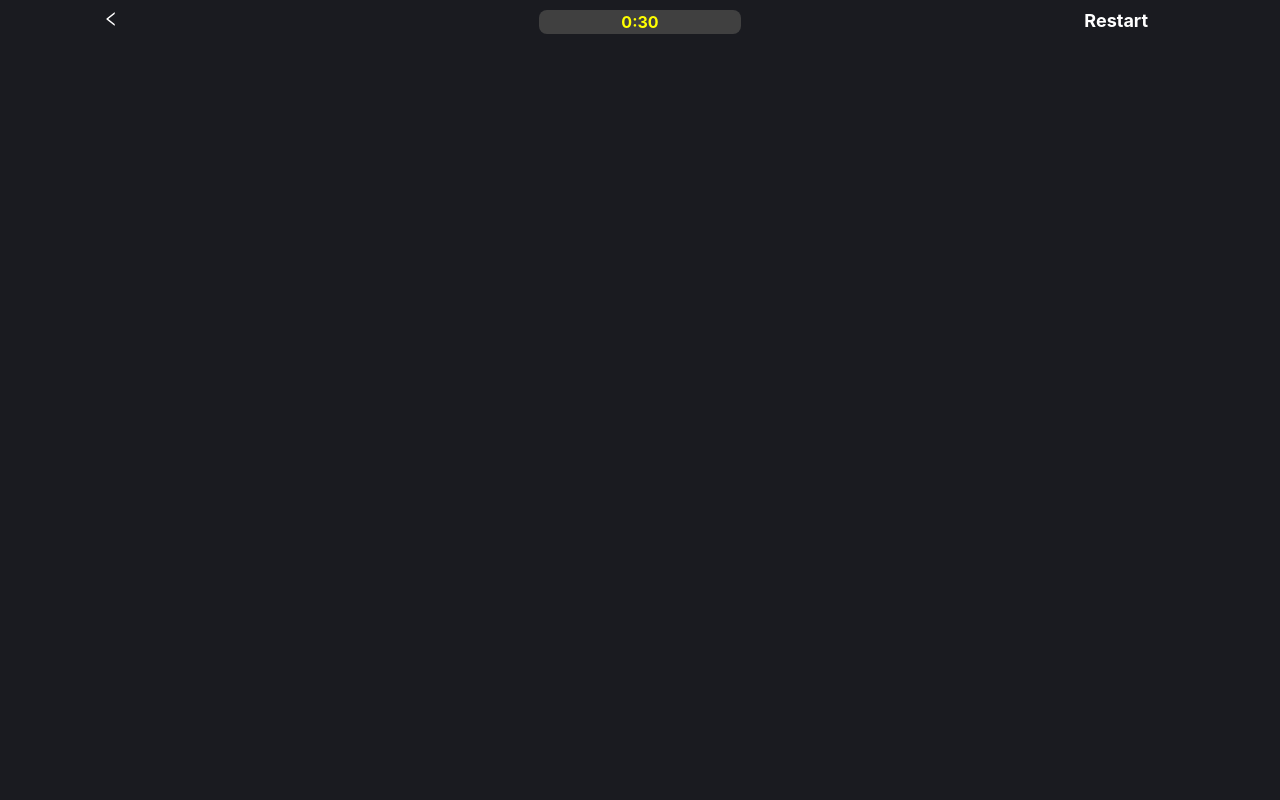
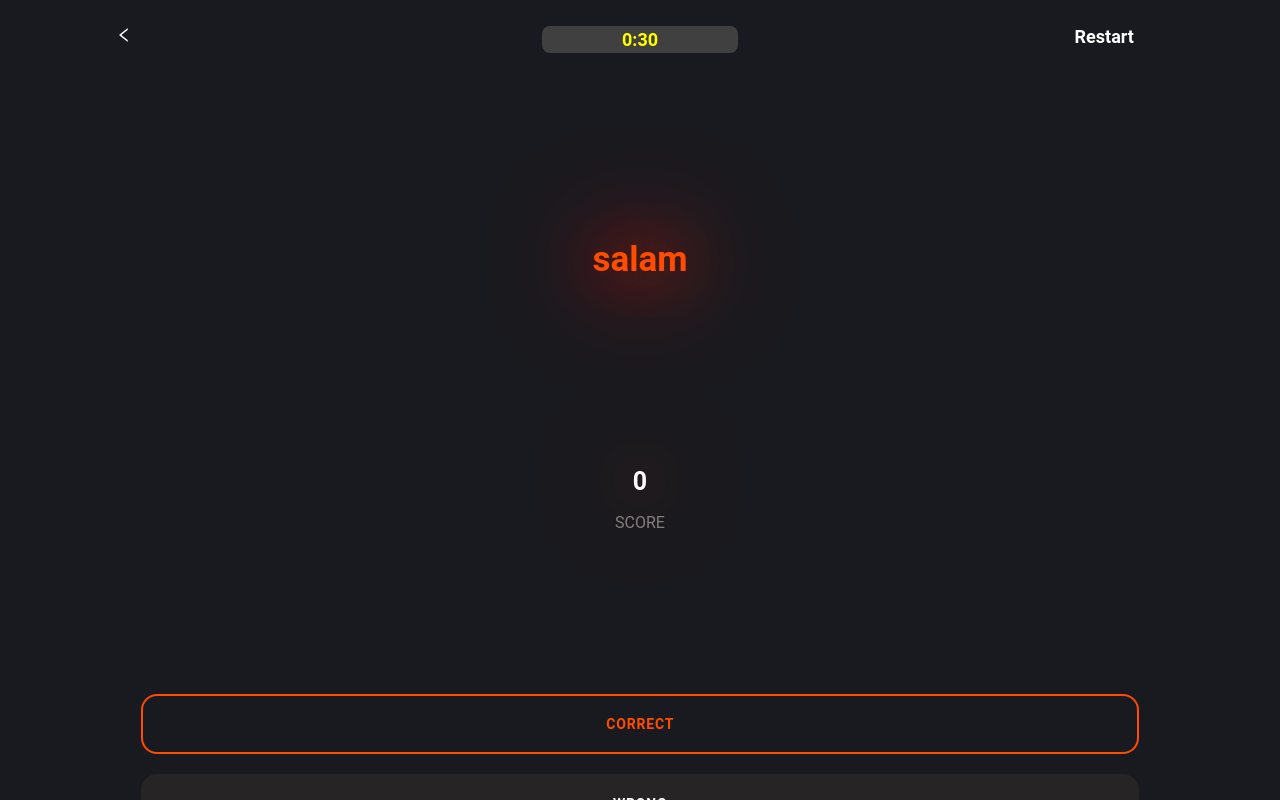
Before and after one commit to Kananmas/crud-app-project, a React (Create React App) app: page /quiz in a window 1280 px wide. Built offline with nearby package versions, Linux system fonts and the light colour scheme; no server answers; the database is empty; sample sign-in values are in the browser's storage.

Commit message:
feat: add styled-components to Question

```diff
--- a/src/App.css
+++ b/src/App.css
@@ -16,96 +16,6 @@ html {
   background-color: #1a1b20;
 }
 
-
-.container {
-  background-color: #1a1b20;
-  position: absolute;
-  width: 100%;
-  padding: 10%;
-  text-align: center;
-  height: 100vh;
-  display: flex;
-  flex-direction: column;
-  justify-content: center;
-}
-.orange {
-  color: #ff4c01;
-}
-
-
-.question{
-  text-align: center;
-  height: 100vh;
-  background-color: #1a1b20;
-  width: 100%;
-  position: absolute;
-  text-align: center;
-}
-
-.part {
-  height: 35vh;
-  padding: 25% 0%;
-  color: white;
-
-}
-.part h1 {
-  filter: drop-shadow(0 0 58px rgb(255, 0, 0));
-  font-size:35px;
-  font-weight:bold;
-}
-
-.timer{
- color: yellow;
- padding: 2px;
- background-color: #404040;
- border-radius: 8px;
- font-weight: bold;
-}
-
-.col-element {
-  font-size: 8px;
-  color:white;
-  font-size:18px;
-  font-weight: bold;
-
-}
-
-.org-backlight {
-  /* background-color: #ff4d0129; */
-  padding: 30% 0%;
-
-  /* border-radius: 50%; */
-  /* background: rgb(229, 23, 113); */
-  /* background: radial-gradient(#e66465, rgba(255, 100, 100, 0.027)); */
-/* opacity: 0.5; */
-filter: drop-shadow(0 0 45px rgb(255, 0, 0));
-/* background-size: cover; */
-}
-
-.score-meter {
-  color:white;
-  margin-bottom: 24%;
-}
-.score-meter h1 {
-  font-size:25px;
-  font-weight:bold;
-}
-
-.score-meter p {
-  color: gray;
-}
-
-
-.start {
-  display: block;
-  margin: 20px auto;
-  width: 80%;
-  height: 60px;
-  font-weight: 700;
-  --background: #262424;
-  --box-shadow: none;
-  --border-radius: 16px;
-}
 
 .spinner {
   width: 90%;
--- a/src/pages/Quiz/components/Question/index.jsx
+++ b/src/pages/Quiz/components/Question/index.jsx
@@ -1,27 +1,32 @@
 // hooks
-import { useTimer } from "../../../../hooks/timer.hook";
 import { useEffect } from "react";
 import { useHistory } from "react-router";
 import { useDispatch } from "react-redux";
-
+import { useTimer } from "../../../../hooks/timer.hook";
 // global components
-import {
-  IonButton,
-  IonText,
-  IonGrid,
-  IonRow,
-  IonCol,
-  IonIcon,
-} from "@ionic/react";
+import { IonGrid, IonRow, IonCol } from "@ionic/react";
 import { AiOutlineLeft } from "react-icons/ai";
+// actions
 import { resetAction } from "../../../../store/quiz/quiz.actions";
 import { startLoadingAction } from "../../../../store/quiz/quiz.actions";
+// styles
+import { StyledIonContent, StyledIonPage } from "../../../../App.styled";
+import {
+  StyledElements,
+  StyledIonButton,
+  StyledQuestionWrapper,
+  StyledScore,
+  StyledScoreWrapper,
+  StyledTimer,
+  StyledWord,
+  StyledWordWrapper,
+} from "./index.styled";
 
 export function Question(props) {
+  const MAX_TIME = 30;
   const { score, randomWord, handler } = props;
-  let maxTime = 30;
-  let { value, isDone, start, reset, stop } = useTimer(maxTime);
-  let userAnswerRate = maxTime - value;
+  let { value, isDone, start, reset, stop } = useTimer(MAX_TIME);
+  let userAnswerRate = MAX_TIME - value;
   const History = useHistory();
   const dispatch = useDispatch();
 
@@ -38,7 +43,6 @@ export function Question(props) {
 
   function Back() {
     dispatch(resetAction());
-
     History.push("/slider");
   }
 
@@ -74,57 +78,45 @@ export function Question(props) {
   }, [randomWord]);
 
   return (
-    <div className="question">
+    <StyledIonPage>
+      <StyledIonContent>
+        <StyledQuestionWrapper>
           <IonGrid>
             <IonRow>
               <IonCol size="2">
-            <div className="col-element" onClick={Back}>
+                <StyledElements onClick={Back}>
                   <AiOutlineLeft />
-            </div>
+                </StyledElements>
               </IonCol>
               <IonCol size="2" offset="3">
-            <div className="timer">0:{value}</div>
+                <StyledTimer className="timer">0:{value}</StyledTimer>
               </IonCol>
               <IonCol offset="2">
-            <div className="col-element" onClick={Restart}>
-              Restart
-            </div>
+                <StyledElements onClick={Restart}>Restart</StyledElements>
               </IonCol>
             </IonRow>
           </IonGrid>
+          <StyledWordWrapper>
+            <StyledWord>salam{randomWord}</StyledWord>
+          </StyledWordWrapper>
 
-      <div className="part ">
-        <div className="org-backlight">
-          <IonText color="orange">
-            <h1>{randomWord}</h1>
-          </IonText>
-        </div>
-      </div>
-
-      <div className="part">
-        <div className="score-meter">
-          <h1>{score}</h1>
+          <StyledScoreWrapper className="score-meter">
+            <StyledScore>{score}</StyledScore>
             <p>SCORE</p>
-        </div>
-
-        <IonButton
-          className="start"
+          </StyledScoreWrapper>
+          <StyledIonButton
             expand="block"
             fill="outline"
             color="orange"
-          size="default"
             onClick={HandleOnClickRight}
           >
             CORRECT
-        </IonButton>
-        <IonButton
-          className="start"
-          expand="block"
-          onClick={HandleOnClickWrong}
-        >
+          </StyledIonButton>
+          <StyledIonButton expand="block" onClick={HandleOnClickWrong}>
             WRONG
-        </IonButton>
-      </div>
-    </div>
+          </StyledIonButton>
+        </StyledQuestionWrapper>
+      </StyledIonContent>
+    </StyledIonPage>
   );
 }
--- /dev/null
+++ b/src/pages/Quiz/components/Question/index.styled.js
@@ -0,0 +1,58 @@
+// styled-components
+import styled from "styled-components";
+// global components
+import { IonButton } from "@ionic/react";
+
+export const StyledQuestionWrapper = styled.div`
+  height: 100%;
+  text-align: center;
+  padding: 16px;
+`;
+
+export const StyledElements = styled.div`
+  color: white;
+  font-size: 18px;
+  font-weight: bold;
+`;
+
+export const StyledTimer = styled(StyledElements)`
+  color: yellow;
+  padding: 3px;
+  background-color: #404040;
+  border-radius: 8px;
+`;
+
+export const StyledWordWrapper = styled.div`
+  display: flex;
+  justify-content: center;
+  align-items: center;
+  height: 50%;
+`;
+
+export const StyledWord = styled.h1`
+  color: var(--ion-color-orange);
+  text-shadow: 0 0 70px var(--ion-color-orange);
+  filter: drop-shadow(0 0 50px rgb(255, 0, 0));
+  font-size: 35px;
+  font-weight: bold;
+`;
+
+export const StyledScoreWrapper = styled.div`
+  margin-bottom: 13%;
+  color: gray;
+`;
+
+export const StyledScore = styled(StyledWord)`
+  color: #fff;
+  font-size: 25px;
+`;
+
+export const StyledIonButton = styled(IonButton)`
+  margin: 20px auto;
+  width: 80%;
+  height: 60px;
+  font-weight: 700;
+  --background: #262424;
+  --box-shadow: none;
+  --border-radius: 16px;
+`;
```
Lines whose indentation alone changed are shown as unchanged.
